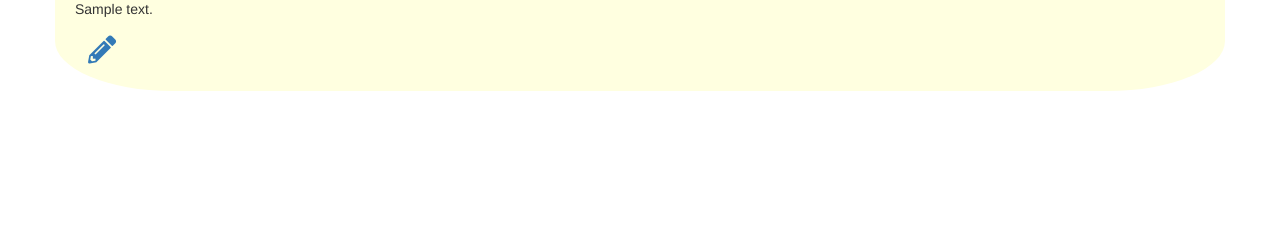
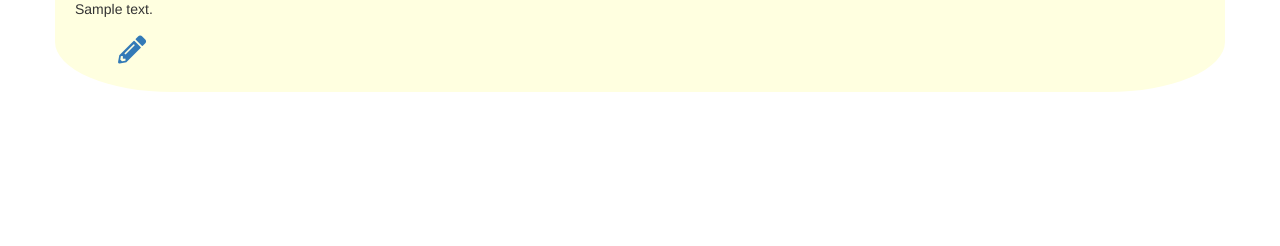
Before and after one commit to s-jiun/Piro15, a Django app: page /post/1/ in a window 1280 px wide. Shown: the part 554-800 px from the top of the page. Run offline with Django 3.2, Linux system fonts and the light colour scheme; a user stored in the database is signed in; tables that the repository leaves empty hold one stand-in row (values such as "Sample post"); some libraries are stand-ins or nearby versions; some web fonts are replaced.

Commit message:
디자인 수정

```diff
--- a/djangogirls/blog/static/css/blog.css
+++ b/djangogirls/blog/static/css/blog.css
@@ -73,5 +73,6 @@ h4 {
   font-family: "Hi Melody", cursive;
 }
 .edit {
-  display: flex;
+  position: relative;
+  left: 30px;
 }
--- a/djangogirls/blog/templates/blog/base.html
+++ b/djangogirls/blog/templates/blog/base.html
@@ -21,7 +21,7 @@
         {% if user.is_authenticated %}
             <a href="{% url 'post_new' %}" class="top-menu"><i class="fas fa-plus"></i></a>
         {% endif %}
-        <h1><a href="/">Jiun's Django Girls Blog</a><i class="far fa-lemon" style="padding-left: 10px;"></i></h1>
+        <h1><a href="/">Jiun's Django Girls Blog</a><i class="far fa-lemon" style="padding-left: 15px;"></i></h1>
     </div>
 
     <div class="content container">
```
